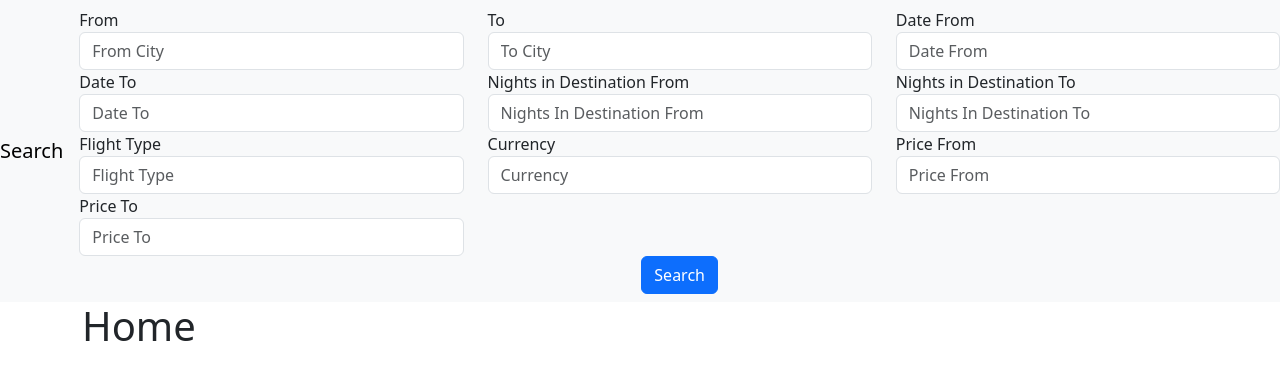
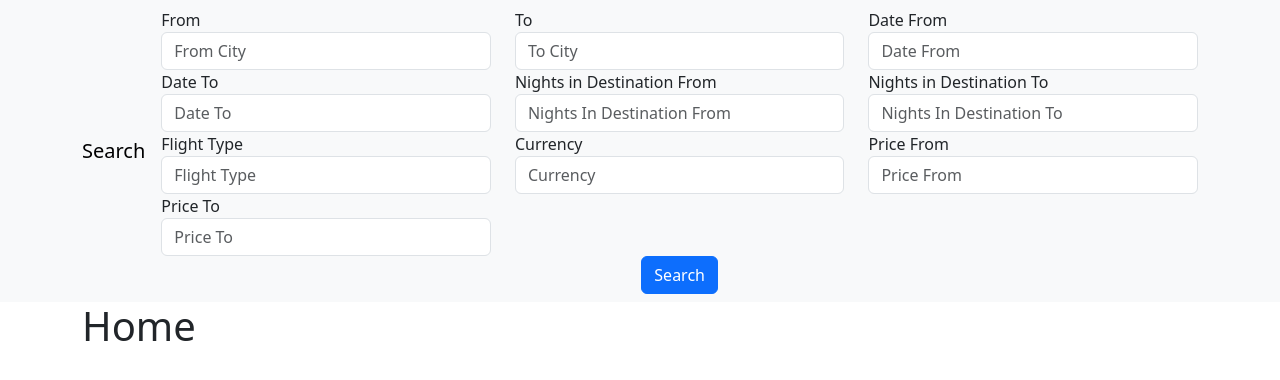
Before and after one commit to Alex-M-Howard/flight, a Flask app: page / in a window 1280 px wide. Shown: the top 380 px of the page. Run offline with Flask 3, Linux system fonts and the light colour scheme.

Commit message:
Changed div to nav element

```diff
--- a/app/templates/base.html
+++ b/app/templates/base.html
@@ -5,20 +5,19 @@
     <meta http-equiv="X-UA-Compatible" content="IE=edge" />
     <meta name="viewport" content="width=device-width, initial-scale=1.0" />
     <title>{% block title %}{% endblock %}</title>
-    <link rel="stylesheet" href="static/base.css" />
     <link href="https://cdn.jsdelivr.net/npm/bootstrap@5.3.0/dist/css/bootstrap.min.css" rel="stylesheet">
   </head>
   <body>
-    <div>
-      <nav class="navbar navbar-expand-lg navbar-light bg-light">
+    <nav class="navbar navbar-expand-lg navbar-light bg-light">
+      <div class="container">
         <a class="navbar-brand" href="#">Search</a>
-        <button class="navbar-toggler" type="button" data-toggle="collapse" data-target="#navbarNav" aria-controls="navbarNav" aria-expanded="false" aria-label="Toggle navigation">
+        <button class="navbar-toggler" type="button" data-bs-toggle="collapse" data-bs-target="#navbarNav" aria-controls="navbarNav" aria-expanded="false" aria-label="Toggle navigation">
           <span class="navbar-toggler-icon"></span>
         </button>
         <div class="collapse navbar-collapse" id="navbarNav">
           <form action="{{ url_for('main.search') }}" method="post" class="form-inline ml-auto">
             {{ form.hidden_tag() }}
-            <div class="row">
+                        <div class="row">
               <div class="col-lg-4">
                 <div class="form-group">
                   {{ form.from_city.label(class_="sr-only") }}
@@ -85,9 +84,8 @@
             </div>
           </form>
         </div>
-      </nav>
-    </div>
-
+      </div>
+    </nav>
 
     <div class="container">
       <div class="row">
```
